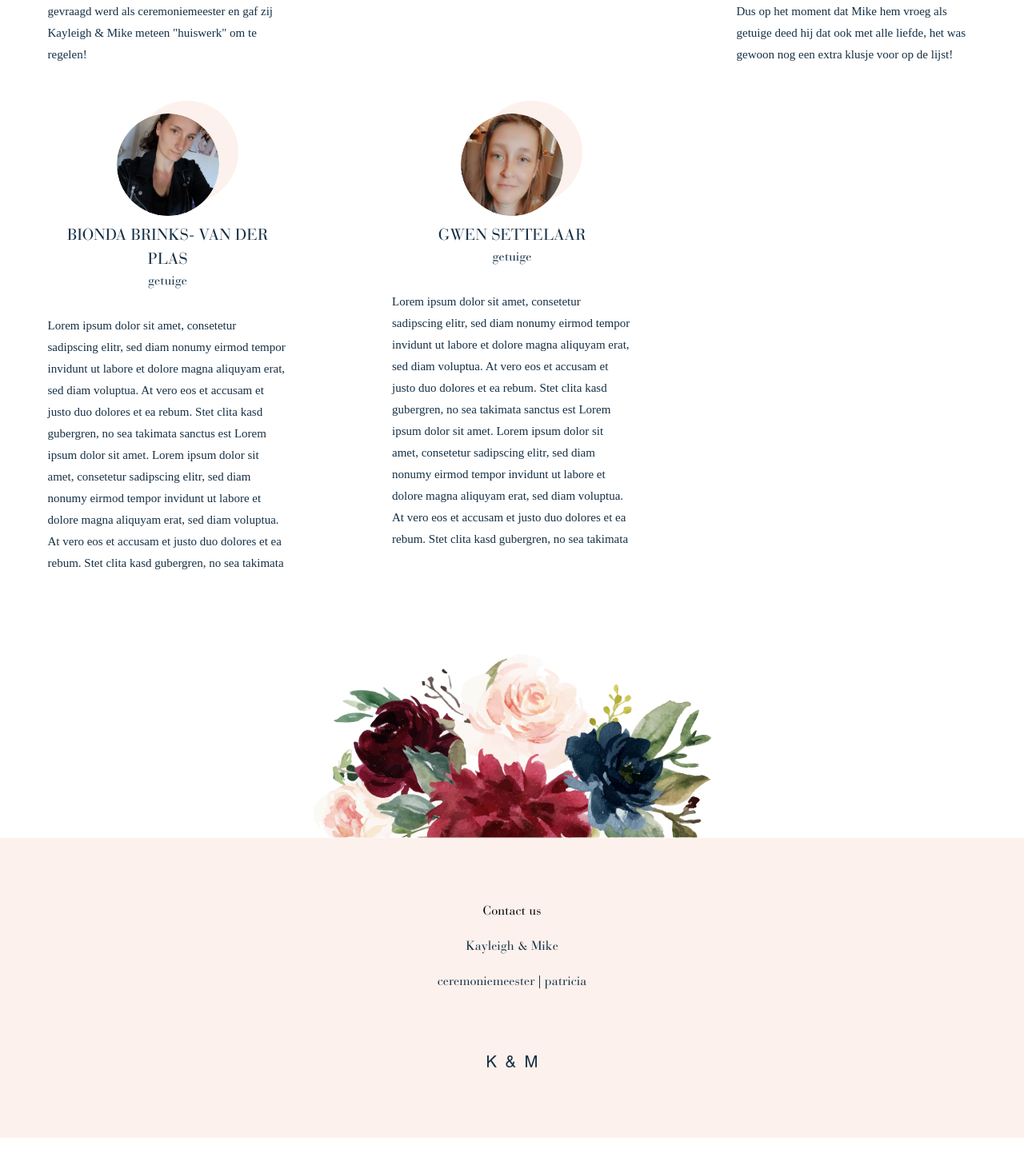
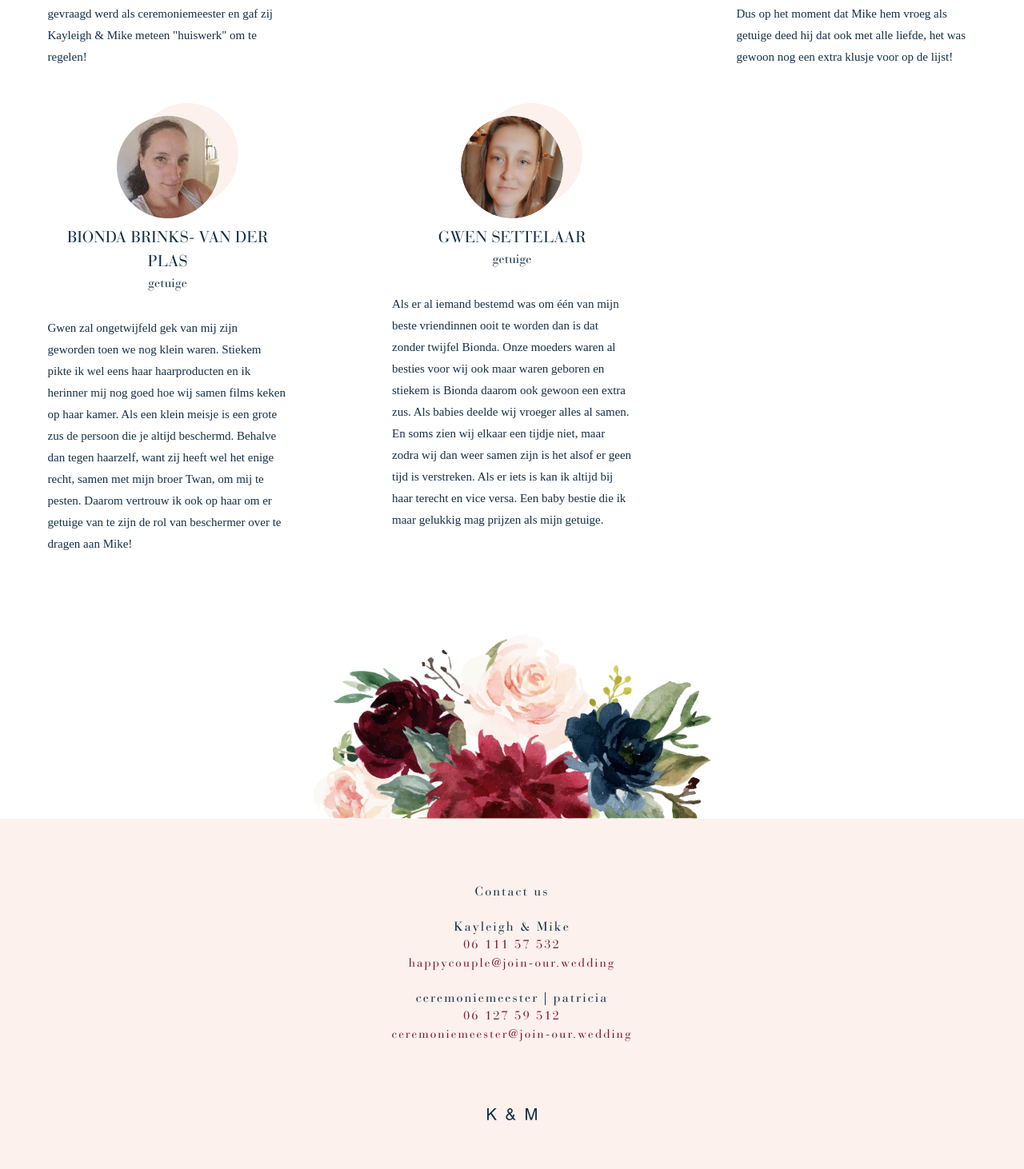
Before and after one commit to mikehanssen/join-our-wedding, a Next.js app: page /star-team in a window 1280 px wide. Shown: the part 914-2376 px from the top of the page at 80% size. Before the commit the page ends 2337 px from the top, so only its background shows below. Built offline with nearby package versions, Linux system fonts and the light colour scheme.

Commit message:
Updated some texts, fonts and a picture

```diff
--- a/components/layout.js
+++ b/components/layout.js
@@ -49,7 +49,12 @@ export default function Layout({ children, className = undefined, pageTitle = 'H
       <footer className="footer">
         <a href="" className="footer-link">Contact us</a>
         <div className="mt-20">Kayleigh & Mike</div>
+        <div className="footer-contact"><a href="https://wa.me/0611157532">06 111 57 532</a></div>
+        <div className="footer-contact"><a href="mailto:happycouple@join-our.wedding">happycouple@join-our.wedding</a></div>
         <div className="mt-20">ceremoniemeester | patricia</div>
+        <div className="footer-contact"><a href="https://wa.me/0612759512">06 127 59 512</a></div>
+        <div className="footer-contact"><a href="mailto:happycouple@join-our.wedding">ceremoniemeester@join-our.wedding</a></div>
+        {/*<div className="mt-20">ceremoniemeester@join-our.wedding | +31 6 12759512</div>*/}
         <img className="mt-80 footer-logo" src="/img/logo.svg" alt="Footer logo" />
       </footer>
     </div>
--- a/pages/location.js
+++ b/pages/location.js
@@ -59,7 +59,7 @@ export default function Location() {
             <h2 className="subtitle">
               Sweet dreams
             </h2>
-            <p className="mt-20">
+            <p className="mt-20 fs-15">
               Op het landgoed bevind zich tevens het hotel Château Marquette. Het hotel is op loopafstand en dus ideaal voor
               iedereen die na het feesten lekker wil ontspannen in een hotelkamer om de volgende dag te beginnen met een
               lekker ontbijtje.
--- a/pages/our-story.js
+++ b/pages/our-story.js
@@ -40,8 +40,8 @@ export default function OurStory() {
           Het zou teveel zijn om hier te omschrijven maar de afgelopen 12 jaar waren één en al feest. Van
           een eurotrip tot een whisky tasting in Schotland. Er zijn genoeg verhalen te vertellen tijdens
           een ceremonie en een feest. Wij hopen dat jij deze speciale dag met ons kan gaan delen. En mocht
-          je één van onze legendarische avonturen willen horen dan adviseren wij je te vragen naar het
-          de quest van de hommels in het donker.
+          je één van onze legendarische avonturen willen horen dan adviseren wij je te vragen naar het verhaal
+          van de quest "Hommels after Dark".
         </p>
       </div>
     </Layout>
--- a/pages/rsvp.js
+++ b/pages/rsvp.js
@@ -76,7 +76,7 @@ export default function RSVP() {
                     <input type="hidden" name="fake" ref={register} />
                     <div className="input-container checkbox-container">
                       <input type="checkbox" id="attends" name="attends" defaultChecked={guest.attends} ref={register} />
-                      <label htmlFor="attends">Kom je naar de bruiloft?</label>
+                      <label htmlFor="attends">Wij/Ik kom(en) naar de bruiloft!</label>
                     </div>
                     <div className="input-container">
                       <label htmlFor="phone_number">
--- a/pages/star-team.js
+++ b/pages/star-team.js
@@ -62,16 +62,15 @@ export default function Team() {
           </div>
           <div className="team-member-wrapper">
             <div className="team-member mt-60">
-              <img className="team-member-img" src="/img/bionda.jpg" alt="" />
+              <img className="team-member-img" src="/img/bionda.jpeg" alt="" />
               <div className="team-member-name">Bionda Brinks- van der plas</div>
               <div className="team-member-function">getuige</div>
               <p className="team-member-description">
-                Lorem ipsum dolor sit amet, consetetur sadipscing elitr, sed diam nonumy eirmod tempor invidunt ut labore
-                et dolore magna aliquyam erat, sed diam voluptua. At vero eos et accusam et justo duo dolores et ea rebum.
-                Stet clita kasd gubergren, no sea takimata sanctus est Lorem ipsum dolor sit amet. Lorem ipsum dolor sit
-                amet, consetetur sadipscing elitr, sed diam nonumy eirmod tempor invidunt ut labore et dolore magna
-                aliquyam erat, sed diam voluptua. At vero eos et accusam et justo duo dolores et ea rebum. Stet clita kasd
-                gubergren, no sea takimata
+                Gwen zal ongetwijfeld gek van mij zijn geworden toen we nog klein waren. Stiekem pikte ik wel eens haar
+                haarproducten en ik herinner mij nog goed hoe wij samen films keken op haar kamer. Als een klein meisje
+                is een grote zus de persoon die je altijd beschermd. Behalve dan tegen haarzelf, want zij heeft wel het
+                enige recht, samen met mijn broer Twan, om mij te pesten. Daarom vertrouw ik ook op haar om er getuige
+                van te zijn de rol van beschermer over te dragen aan Mike!
               </p>
             </div>
           </div>
@@ -81,12 +80,11 @@ export default function Team() {
               <div className="team-member-name">Gwen Settelaar</div>
               <div className="team-member-function">getuige</div>
               <p className="team-member-description">
-                Lorem ipsum dolor sit amet, consetetur sadipscing elitr, sed diam nonumy eirmod tempor invidunt ut labore
-                et dolore magna aliquyam erat, sed diam voluptua. At vero eos et accusam et justo duo dolores et ea rebum.
-                Stet clita kasd gubergren, no sea takimata sanctus est Lorem ipsum dolor sit amet. Lorem ipsum dolor sit
-                amet, consetetur sadipscing elitr, sed diam nonumy eirmod tempor invidunt ut labore et dolore magna
-                aliquyam erat, sed diam voluptua. At vero eos et accusam et justo duo dolores et ea rebum. Stet clita kasd
-                gubergren, no sea takimata
+                Als er al iemand bestemd was om één van mijn beste vriendinnen ooit te worden dan is dat zonder twijfel
+                Bionda. Onze moeders waren al besties voor wij ook maar waren geboren en stiekem is Bionda daarom ook
+                gewoon een extra zus. Als babies deelde wij vroeger alles al samen. En soms zien wij elkaar een tijdje
+                niet, maar zodra wij dan weer samen zijn is het alsof er geen tijd is verstreken. Als er iets is kan ik
+                altijd bij haar terecht en vice versa. Een baby bestie die ik maar gelukkig mag prijzen als mijn getuige.
               </p>
             </div>
           </div>
--- a/styles/_footer.sass
+++ b/styles/_footer.sass
@@ -3,8 +3,16 @@
     text-align: center
     padding-top: 80px
     padding-bottom: 80px
+    letter-spacing: 2px
     color: #000
 
 .footer-link
     text-decoration: none
-    color: #000
+    color: #163045
+
+.footer-contact
+  font-family: "Bauer Bodoni std", serif
+  font-size: 15px
+  a
+    color: #7E142C
+nk-
--- a/styles/_menu.sass
+++ b/styles/_menu.sass
@@ -103,6 +103,7 @@
     color: #000
     height: 50px
     padding-left: 60px
+    cursor: pointer
 
 @media only screen and (min-width: 920px)
     .toggle-menu
--- a/styles/_practical-info.sass
+++ b/styles/_practical-info.sass
@@ -15,7 +15,7 @@
     max-width: 300px
     p
         font-family: "Times New Roman", serif
-        font-size: 12px
+        font-size: 14px
         line-height: 1.9
 
 .practical-info-img
--- a/styles/_team-member.sass
+++ b/styles/_team-member.sass
@@ -16,6 +16,8 @@
 
 .team-member-img
     border-radius: 50%
+    width: 128px
+    height: 128px
     display: block
     box-shadow: 24px -16px 0px #FCF1ED
     margin-left: auto
--- a/styles/_typography.sass
+++ b/styles/_typography.sass
@@ -29,6 +29,7 @@ p
 .subtitle
     position: relative
     padding-top: 40px
+    font-size: 20px
     text-align: left
     z-index: 1
     &:after
@@ -65,7 +66,11 @@ p
     float: right
 
 .text-left
-    text-align: left!important
+    text-align: left !important
+    font-size: 15px
+
+h2.text-left
+    font-size: 18px
 
 .table-header
     font-size: 18px
@@ -83,3 +88,15 @@ input
 
 .rsvp p
     color: #ffffff
+
+.fs-15
+    font-size: 15px
+
+.fs-16
+    font-size: 16px
+
+.fs-18
+    font-size: 18px
+
+.fs-20
+    font-size: 20px
```
Also changed, not shown: public/img/bionda.jpeg (added), public/img/bionda.jpg (deleted).
